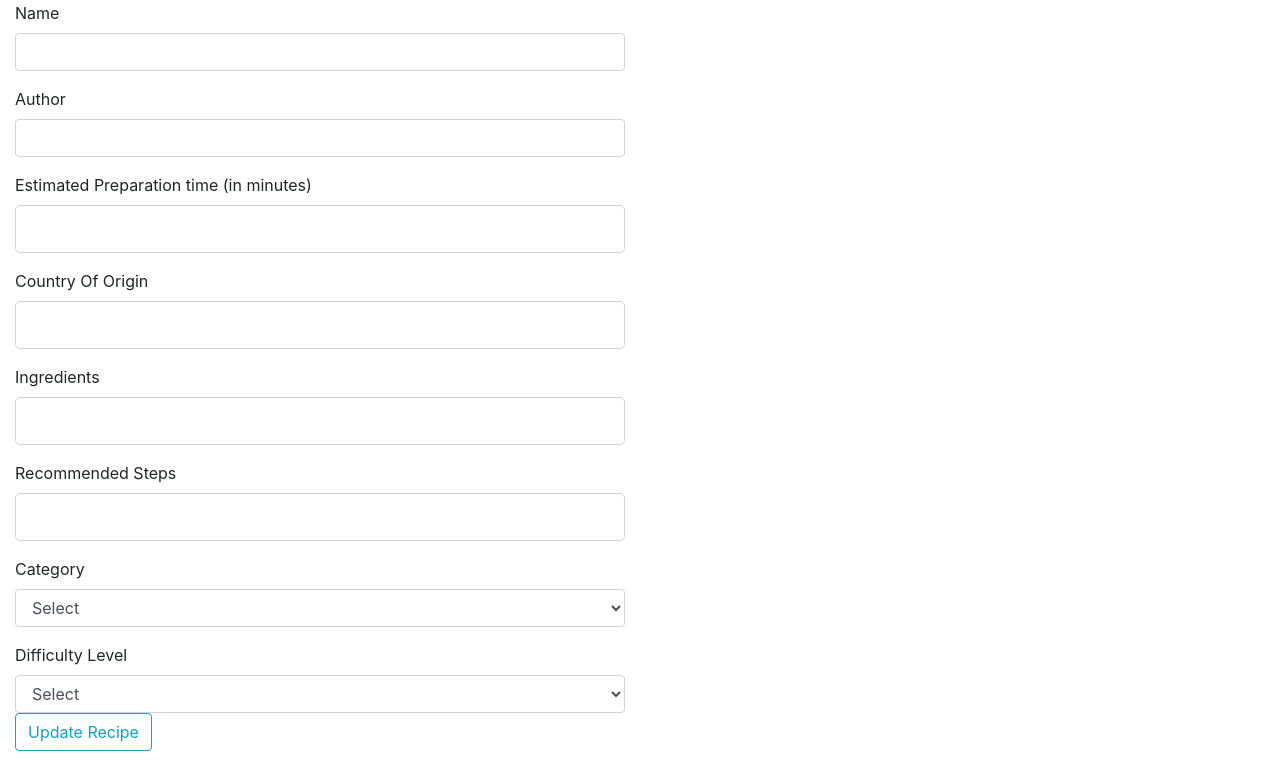
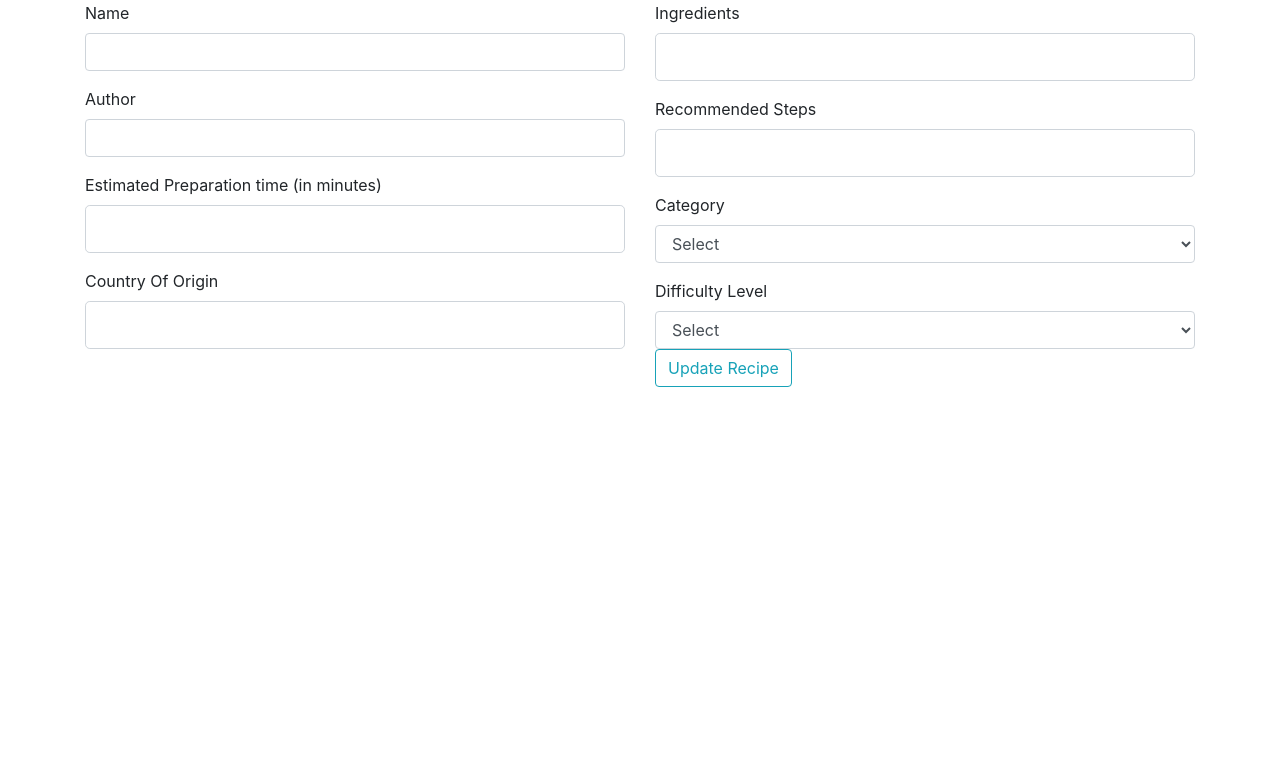
Before and after one commit to toderas/Flask-Cook-Book, a Flask app: template templates/editrecipe.html in a window 1280 px wide. Shown: the part 76-843 px from the top of the page. After the commit the page ends 463 px from the top, so only its background shows below. Run offline with Flask 2, Linux system fonts and the light colour scheme; the template is opened without the code that fills it: values that come from a table or form of the project are taken from there, others are empty; some libraries are stand-ins or nearby versions.

Commit message:
fixed layout

```diff
--- a/templates/editrecipe.html
+++ b/templates/editrecipe.html
@@ -1,7 +1,10 @@
 {% extends 'home.html'%} {% block content %}
+<div class="container">
 <form method="POST" action="">
   {{form.hidden_tag()}}
-  <div class="form-group col-md-6">
+  <div class="row">
+  <div class="col-md-6 list-inline">
+  <div class="form-group">
     {{ form.dish_name.label(class="form-control-label") }} {% if form.dish_name.errors %} {{ form.dish_name(class="form-control form-control-lg is-invalid") }}
     <div class="invalid-feedback">
       {% for error in form.dish_name.errors %}
@@ -9,7 +12,7 @@
     </div>
     {% else %} {{ form.dish_name(class="form-control ") }} {% endif %}
   </div>
-  <div class="form-group col-md-6">
+  <div class="form-group">
     {{ form.dish_author.label(class="form-control-label") }} {% if form.dish_author.errors %} {{ form.dish_author(class="form-control form-control-lg is-invalid") }}
     <div class="invalid-feedback">
       {% for error in form.dish_author.errors %}
@@ -17,7 +20,7 @@
     </div>
     {% else %} {{ form.dish_author(class="form-control") }} {% endif %}
   </div>
-  <div class="form-group col-md-6">
+  <div class="form-group">
     {{ form.dish_prep_time.label(class="form-control-label") }} {% if form.dish_prep_time.errors %} {{ form.dish_prep_time(class="form-control form-control-lg is-invalid") }}
     <div class="invalid-feedback">
       {% for error in form.dish_prep_time.errors %}
@@ -25,7 +28,7 @@
     </div>
     {% else %} {{ form.dish_prep_time(class="form-control form-control-lg") }} {% endif %}
   </div>
-  <div class="form-group col-md-6">
+  <div class="form-group">
     {{ form.dish_origin_cuisine.label(class="form-control-label") }} {% if form.dish_origin_cuisine.errors %} {{ form.dish_origin_cuisine(class="form-control form-control-lg is-invalid") }}
     <div class="invalid-feedback">
       {% for error in form.dish_origin_cuisine.errors %}
@@ -33,7 +36,9 @@
     </div>
     {% else %} {{ form.dish_origin_cuisine(class="form-control form-control-lg") }} {% endif %}
   </div>
-  <div class="form-group col-md-6">
+  </div>
+  <div class="col-md-6 list-inline">
+  <div class="form-group">
     {{ form.dish_ingredients.label(class="form-control-label") }} {% if form.dish_ingredients.errors %} {{ form.dish_ingredients(class="form-control form-control-lg is-invalid") }}
     <div class="invalid-feedback">
       {% for error in form.dish_ingredients.errors %}
@@ -41,7 +46,7 @@
     </div>
     {% else %} {{ form.dish_ingredients(class="form-control form-control-lg") }} {% endif %}
   </div>
-  <div class="form-group col-md-6">
+  <div class="form-group">
     {{ form.dish_preparation_steps.label(class="form-control-label") }} {% if form.dish_preparation_steps.errors %} {{ form.dish_preparation_steps(class="form-control form-control-lg is-invalid") }}
     <div class="invalid-feedback">
       {% for error in form.dish_preparation_steps.errors %}
@@ -49,7 +54,7 @@
     </div>
     {% else %} {{ form.dish_preparation_steps(class="form-control form-control-lg") }} {% endif %}
   </div>
-  <div class="form-group col-md-6">
+  <div class="form-group">
     <label for="Category">Category</label>
     <select class="form-control" id="categories" name="category_name" required>
             <option value="" selected disabled>Select</option>
@@ -58,7 +63,7 @@
             {% endfor %}
           </select>
   </div>
-  <div class="form-group col-md-6">
+  <div class="form-group">
     <label for="Difficulty Level">Difficulty Level</label>
     <select class="form-control" id="dish_required_skill" name="dish_required_skill" required>
       <option value="" selected disabled>Select</option>
@@ -69,5 +74,8 @@
     <div class="form-group">
     {{ form.submit(class="btn btn-outline-info") }}
   </div>
+  </div>
+  </div>
 </form>
+</div>
 {% endblock %}
```
